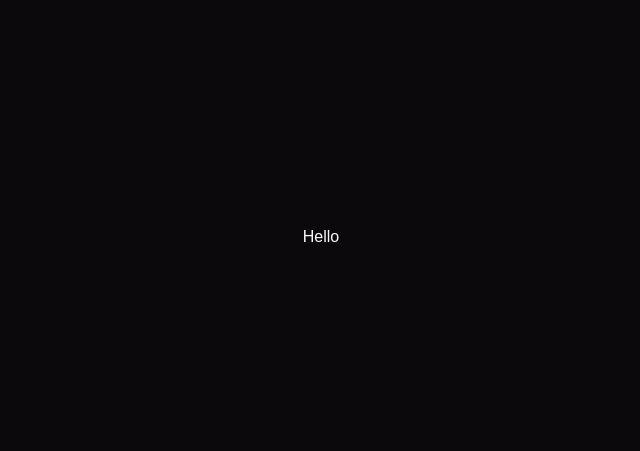
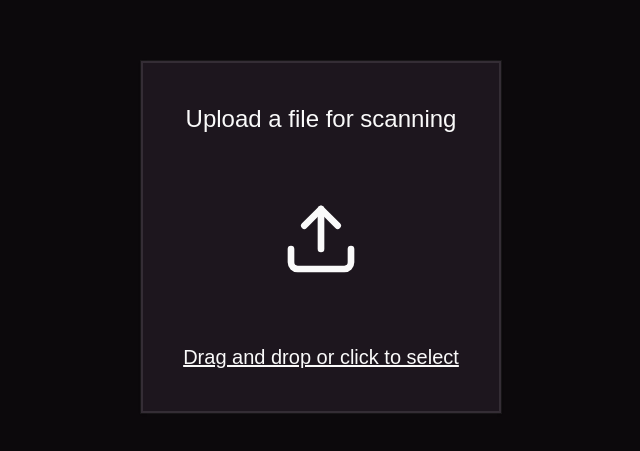
Before and after one commit to Stock-Inc/search, a React (Vite) app in the folder frontend/: page / in a window 1280 px wide. Shown: the part 163-614 px from the top of the page, without its empty margins (319-959 px from the left). Built offline with nearby package versions, Linux system fonts and the light colour scheme.

Commit message:
upload page drag and drop logic

```diff
--- a/frontend/src/components/pages/Upload.tsx
+++ b/frontend/src/components/pages/Upload.tsx
@@ -1,7 +1,61 @@
+import { UploadIcon } from "lucide-react";
+import { Card } from "../ui/card";
+import { useRef, useState } from "react";
+
 export default function Upload() {
+    const [isDragging, setIsDragging] = useState(false);
+    const dragCount = useRef(0);
+    const [files, setFiles] = useState(new Map());
+
+    function handleDragEnter(e: React.DragEvent<HTMLDivElement>) {
+        e.preventDefault();
+        dragCount.current++;
+        setIsDragging(true);
+    }
+
+    function handleDragLeave(e: React.DragEvent<HTMLDivElement>) {
+        e.preventDefault();
+        dragCount.current--;
+        if (dragCount.current === 0) {
+            setIsDragging(false);
+        }
+    }
+
+    function handleDragOver(e: React.DragEvent<HTMLDivElement>) {
+        e.preventDefault();
+    }
+
+    function handleDrop(e: React.DragEvent<HTMLDivElement>) {
+        e.preventDefault();
+        setIsDragging(false);
+        const transferredFiles = e.dataTransfer.files;
+        setFiles(s => {
+            for (let i = 0; i < transferredFiles.length; i++) {
+                const file = transferredFiles.item(i);
+                s.set(file.name, file);
+            }
+            return s;
+        });
+    }
+
     return (
         <div className="w-full h-screen flex flex-col justify-center items-center">
-            <h1>Hello</h1>
+            <Card
+                className="p-10 border-2 flex flex-col items-center space-y-8"
+                onDragEnter={handleDragEnter}
+                onDragLeave={handleDragLeave}
+                onDragOver={handleDragOver}
+                onDrop={handleDrop}
+            >
+                <p className="text-2xl">Upload a file for scanning</p>
+                <UploadIcon className={`transition-all size-20 ${isDragging && "scale-125"}`} />
+                <p className="text-xl underline">Drag and drop or click to select</p>
+            </Card>
+            <input
+                type="file"
+                hidden
+                multiple
+            />
         </div>
     )
 }
--- /dev/null
+++ b/frontend/src/components/ui/card.tsx
@@ -0,0 +1,103 @@
+import * as React from "react"
+
+import { cn } from "@/lib/utils"
+
+function Card({
+  className,
+  size = "default",
+  ...props
+}: React.ComponentProps<"div"> & { size?: "default" | "sm" }) {
+  return (
+    <div
+      data-slot="card"
+      data-size={size}
+      className={cn(
+        "group/card flex flex-col gap-(--card-spacing) overflow-hidden bg-card py-(--card-spacing) text-sm text-card-foreground shadow-sm ring-1 ring-foreground/5 [--card-spacing:--spacing(8)] has-[>img:first-child]:pt-0 data-[size=sm]:[--card-spacing:--spacing(5)] *:[img:first-child]:rounded-none *:[img:last-child]:rounded-none",
+        className
+      )}
+      {...props}
+    />
+  )
+}
+
+function CardHeader({ className, ...props }: React.ComponentProps<"div">) {
+  return (
+    <div
+      data-slot="card-header"
+      className={cn(
+        "group/card-header @container/card-header grid auto-rows-min items-start gap-1.5 rounded-none px-(--card-spacing) has-data-[slot=card-action]:grid-cols-[1fr_auto] has-data-[slot=card-description]:grid-rows-[auto_auto] [.border-b]:pb-(--card-spacing)",
+        className
+      )}
+      {...props}
+    />
+  )
+}
+
+function CardTitle({ className, ...props }: React.ComponentProps<"div">) {
+  return (
+    <div
+      data-slot="card-title"
+      className={cn(
+        "font-heading text-lg font-semibold tracking-wider uppercase",
+        className
+      )}
+      {...props}
+    />
+  )
+}
+
+function CardDescription({ className, ...props }: React.ComponentProps<"div">) {
+  return (
+    <div
+      data-slot="card-description"
+      className={cn("text-sm leading-relaxed text-muted-foreground", className)}
+      {...props}
+    />
+  )
+}
+
+function CardAction({ className, ...props }: React.ComponentProps<"div">) {
+  return (
+    <div
+      data-slot="card-action"
+      className={cn(
+        "col-start-2 row-span-2 row-start-1 self-start justify-self-end",
+        className
+      )}
+      {...props}
+    />
+  )
+}
+
+function CardContent({ className, ...props }: React.ComponentProps<"div">) {
+  return (
+    <div
+      data-slot="card-content"
+      className={cn("px-(--card-spacing)", className)}
+      {...props}
+    />
+  )
+}
+
+function CardFooter({ className, ...props }: React.ComponentProps<"div">) {
+  return (
+    <div
+      data-slot="card-footer"
+      className={cn(
+        "flex items-center px-(--card-spacing) [.border-t]:pt-(--card-spacing)",
+        className
+      )}
+      {...props}
+    />
+  )
+}
+
+export {
+  Card,
+  CardHeader,
+  CardFooter,
+  CardTitle,
+  CardAction,
+  CardDescription,
+  CardContent,
+}
--- a/frontend/vite.config.ts
+++ b/frontend/vite.config.ts
@@ -2,6 +2,7 @@
 import react, { reactCompilerPreset } from '@vitejs/plugin-react'
 import babel from '@rolldown/plugin-babel'
 import tailwindcss from '@tailwindcss/vite'
+import path from 'path'
 
 // https://vite.dev/config/
 export default defineConfig({
@@ -10,4 +11,9 @@
         tailwindcss(),
         babel({ presets: [reactCompilerPreset()] })
     ],
+    resolve: {
+        alias: {
+            "@": path.resolve(__dirname, "./src"),
+        },
+    },
 })
```
